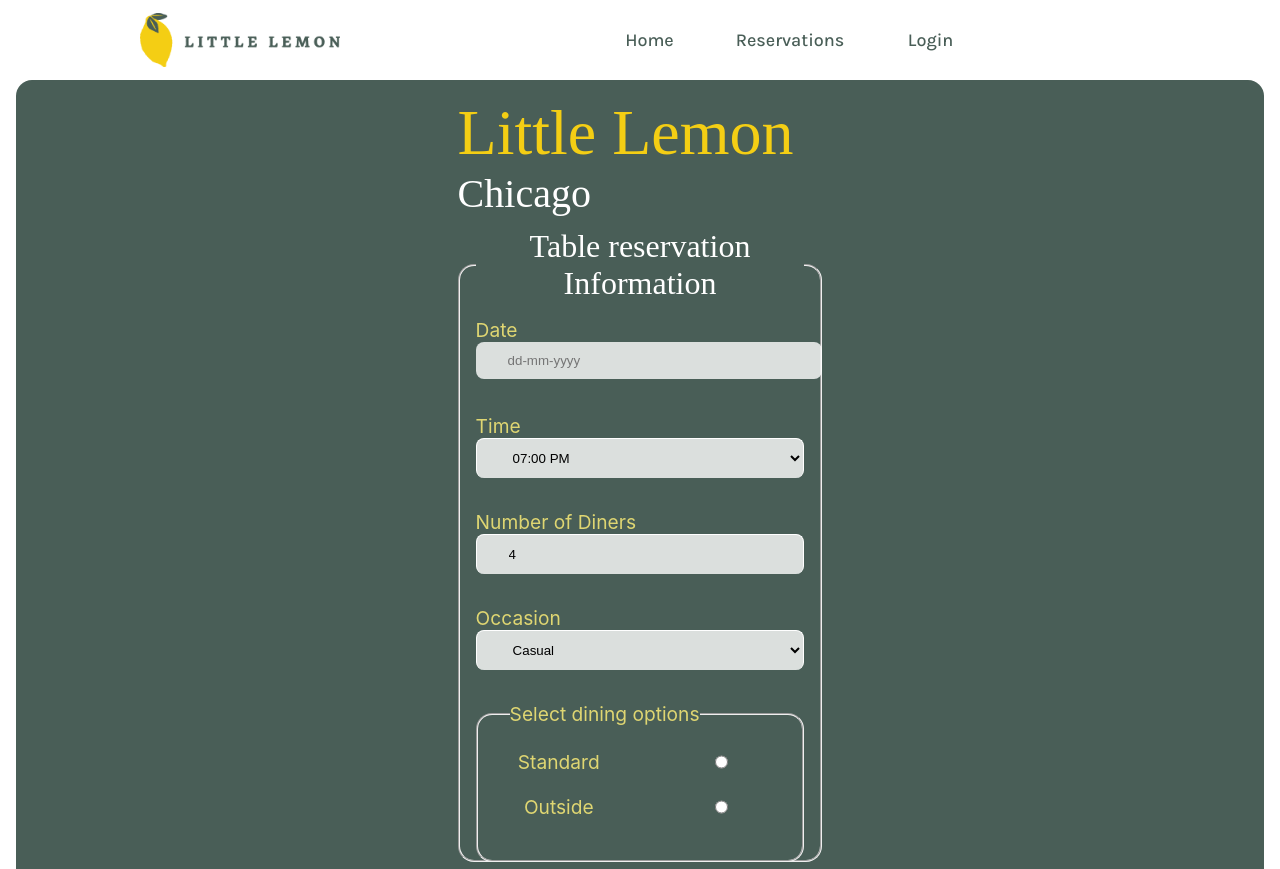
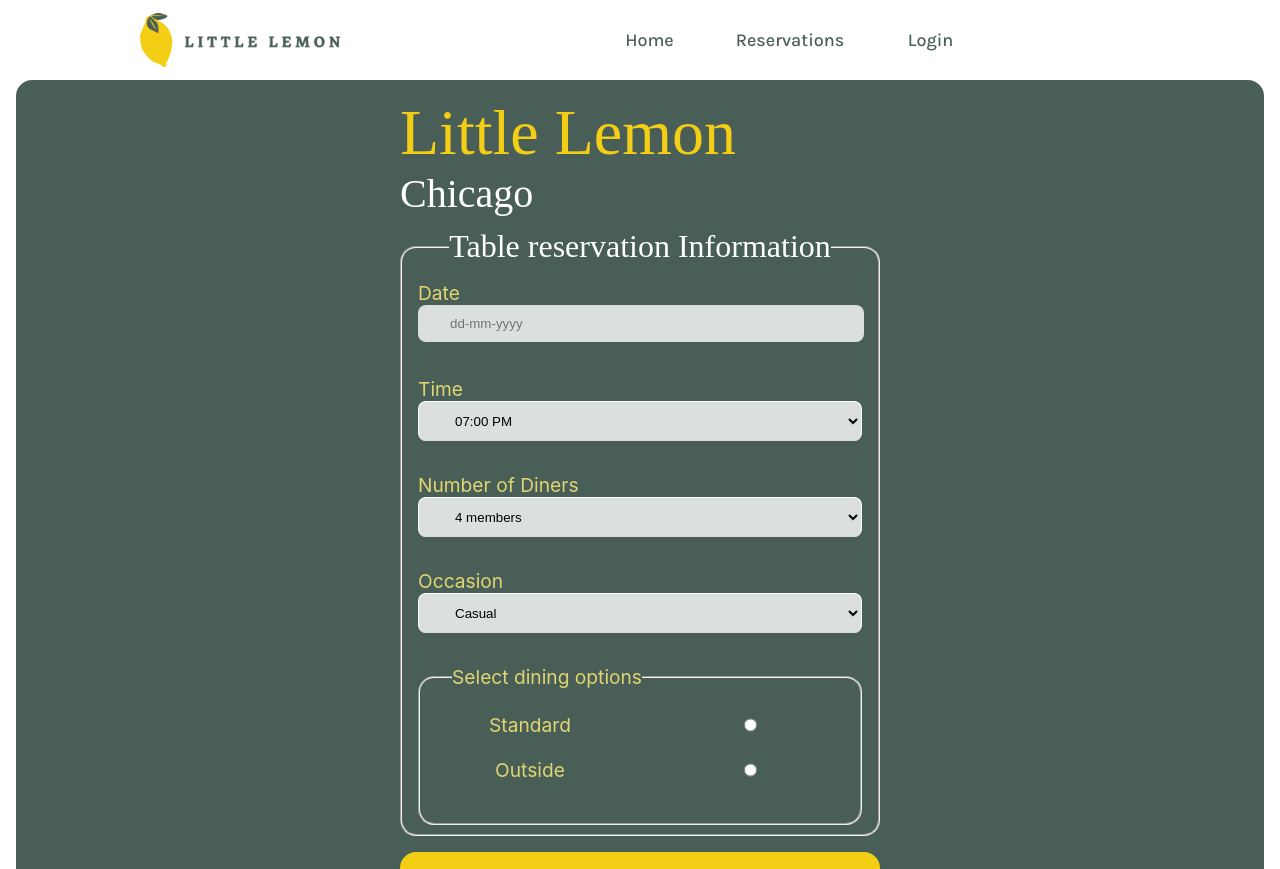
Before and after one commit to kiran8688/Little-Lemon_Restaurant, a React (Create React App) app: page /reservations in a window 1280 px wide. Shown: the top 869 px of the page. Built offline with nearby package versions, Linux system fonts and the light colour scheme; a web font is replaced by a local one.

Commit message:
added at  28/05/2023

```diff
--- a/src/App.css
+++ b/src/App.css
@@ -629,6 +629,11 @@ legend[align=center] {
   color: #dfd672;
 }
 
+.login-section>article{
+  grid-row: 2/ span 5;
+  height: 130%;
+}
+
 .login-section>article>h3{
   font-family: 'Markazi Text';
   font-style: normal;
@@ -662,6 +667,10 @@ legend[align=center] {
 
   .login-section>article>form>fieldset{
     row-gap: 0.4rem;
+  }
+
+  .reservation-section>article{
+    width: 60vh;
   }
 }
 
@@ -684,7 +693,7 @@ legend[align=center] {
   background-color: #495e57;
   color: #dfd672;
   /* width: 100%; */
-  height: 60vw;
+  height: 80vw;
   border-radius: 16px;
   margin:  1rem;
   margin-top: 0;
@@ -1290,7 +1299,7 @@ legend[align=center] {
   .reservation-section>article {
     /* grid-column: 5/ span 6; */
     grid-row: 1/ span 11;
-    width: 70%;
+    width: 100%;
   }
 
   form {
@@ -1314,8 +1323,8 @@ legend[align=center] {
   }
 
   #react-datepicker{
-    width: 86%;
-    max-width: 60vw;
+    width: 91%;
+    /* max-width: 60vw; */
     height: 2.3rem;
     border-radius: 8px;
     border: none;
@@ -1469,7 +1478,7 @@ legend[align=center] {
   background-color: #495e57;
   color: #dfd672;
   /* width: 100%; */
-  height: 80vw;
+  height: 80vh;
   border-radius: 16px;
   margin:  1rem;
   margin-top: 0;
@@ -1500,7 +1509,7 @@ legend[align=center] {
 .login-section>article {
   /* grid-column: 5/ span 6; */
   grid-row: 1/ span 4;
-  width: 50%;
+  width: 80%;
 }
 
 form {
@@ -2185,7 +2194,7 @@ legend[align=center] {
     background-color: #495e57;
     color: #dfd672;
     /* width: 100%; */
-    height: 50vh;
+    height: 80vh;
     border-radius: 16px;
     margin:  1rem;
     margin-top: 0;
@@ -2216,11 +2225,11 @@ legend[align=center] {
   .login-section>article {
     /* grid-column: 5/ span 6; */
     grid-row: 1/ span 6;
-    width: 90%;
+    width: 100%;
   }
 
  .login-section>article>form {
-    height: 70%;
+    height: 50%;
     /* display: grid; */
   }
 
@@ -2305,6 +2314,15 @@ legend[align=center] {
     border: none;
     padding: 0 2rem;
     background-color: rgba(255, 255, 255, 0.8);
+
+  }
+
+  .reservation-section{
+    height: 100vh;
+  }
+  .reservation-section>article{
+    width: 100%;
+
   }
 }
 
@@ -2441,7 +2459,7 @@ legend[align=center] {
   background-color: #495e57;
   color: #dfd672;
   /* width: 100%; */
-  height: 50vh;
+  height: 70vh;
   border-radius: 16px;
   margin:  0rem;
   margin-top: 0;
--- a/src/Components/Header.js
+++ b/src/Components/Header.js
@@ -43,8 +43,8 @@ function Header() {
     };
 
     return (
-      <li key={links}>
-        <a href={`#${links}`} onClick={linkHandler} aria-label="on Click">
+      <li key={links} onClick={linkHandler}>
+        <a href={`#${links}`}  aria-label="on Click">
           {links}
         </a>
       </li>
@@ -66,10 +66,10 @@ function Header() {
               <Link to="/" onClick={()=>setHamClick(false)}>Home</Link>
             </li>
             {NavLinks.map((li) => renderNavLinks(li))}
-            <li>
+            <li component={Link} to='/reservations'>
               <Link to="/reservations" onClick={()=>setHamClick(false)}>Reservations</Link>
             </li>
-            <li>
+            <li component={Link} to='/login'>
               <Link to="/login" onClick={()=>setHamClick(false)}>Login</Link>
             </li>
           </ul>
--- a/src/Components/Login.js
+++ b/src/Components/Login.js
@@ -26,7 +26,7 @@ function Login() {
                 <input type='password' min={3} autoComplete="off" name='password' id='password' placeholder='Enter Password' ></input>
               </div>
             </fieldset>
-            <Link type='submit' to='personal-information' >Enter Personal Details</Link>
+            <Link type='submit' to='personal-information' >Submit</Link>
           </form>
         </article>
 
--- a/src/Components/Reservations.js
+++ b/src/Components/Reservations.js
@@ -64,7 +64,18 @@ function ReserveTable() {
                 <label htmlFor='number' className='input-label'>
                   Number of Diners
                 </label>
-                <input type='number' min={1} max={10} defaultValue={4} autoComplete="off" name='diners' id='diners' placeholder='' ></input>
+                <select defaultValue={4} autoComplete="off" name='diners' id='diners' placeholder='' >
+                  <option value="1">1 member</option>
+                  <option value="2">2 members</option>
+                  <option value="3">3 members</option>
+                  <option value="4">4 members</option>
+                  <option value="5">5 members</option>
+                  <option value="6">6 members</option>
+                  <option value="7">7 members</option>
+                  <option value="8">8 members</option>
+                  <option value="9">9 members</option>
+                  <option value="10">10 members</option>
+                </select>
               </div>
 
               <div id='input'>
```
